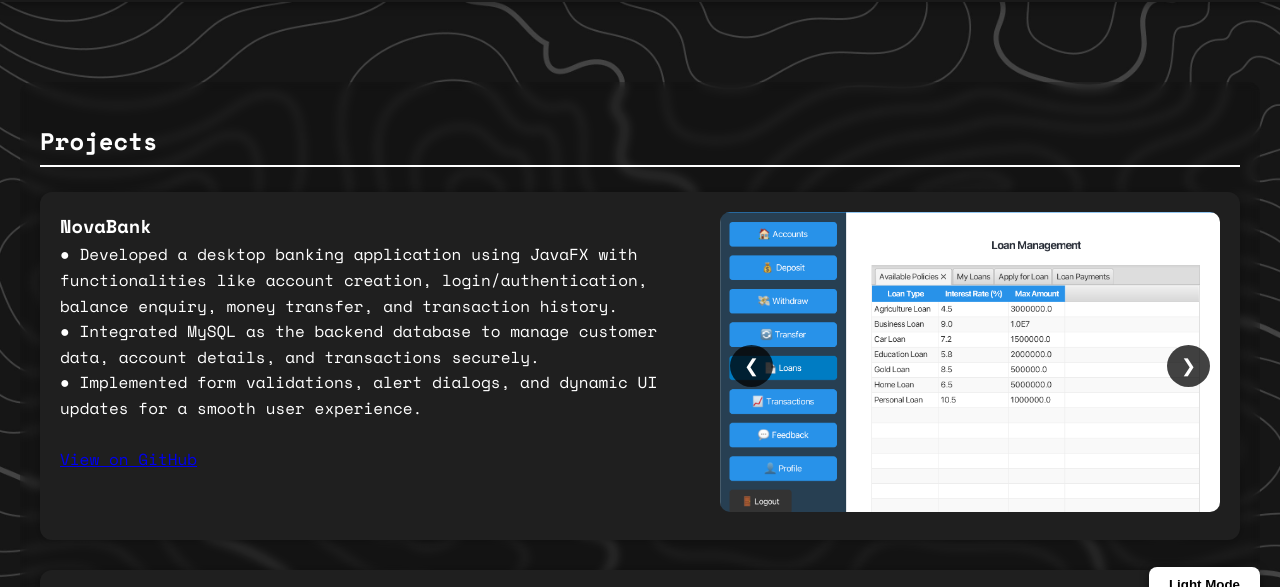
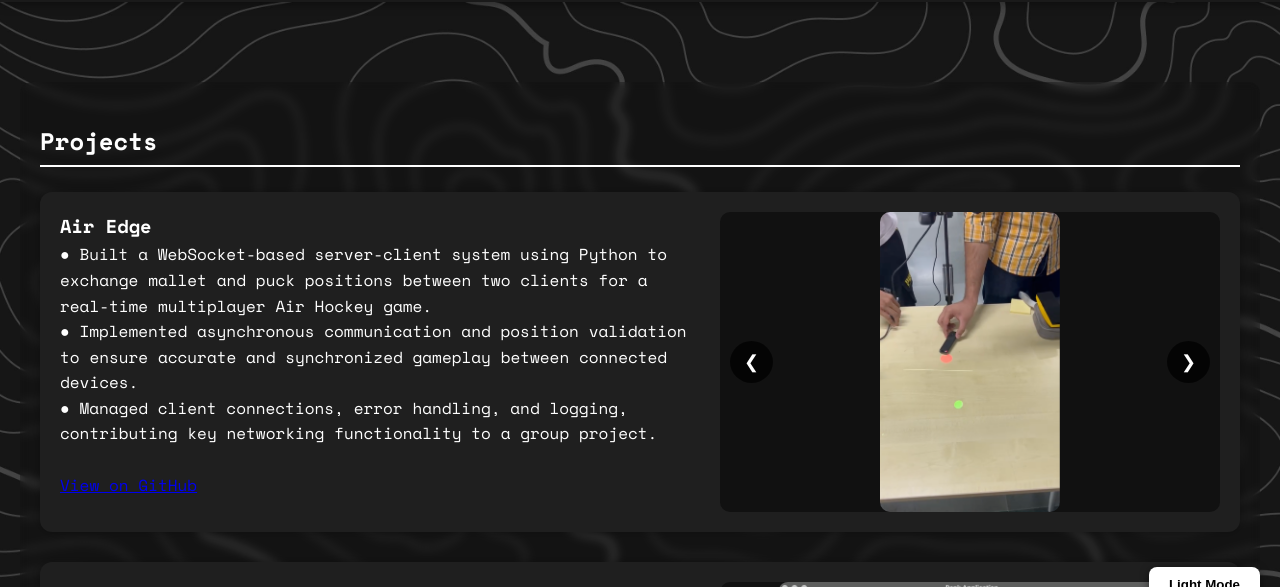
Before and after one commit to mad-guitaristJD/JaideepDahiya, a plain HTML site: page project.html in a window 1280 px wide. Shown: the part 138-725 px from the top of the page. Drawn offline with nearby package versions, Linux system fonts and the light colour scheme.

Commit message:
added air-edge

```diff
--- a/project.html
+++ b/project.html
@@ -35,6 +35,26 @@
 
   <section class="page-content">
     <h2>Projects</h2>
+
+    <div class="project-card">
+      <div class="project-content">
+        <div class="project-text">
+          <h3>Air Edge</h3>
+          <p>
+            ● Built a WebSocket-based server-client system using Python to exchange mallet and puck positions between two clients for a real-time multiplayer Air Hockey game.
+            <br> ● Implemented asynchronous communication and position validation to ensure accurate and synchronized gameplay between connected devices.
+            <br> ● Managed client connections, error handling, and logging, contributing key networking functionality to a group project.
+          </p>
+          <br>
+          <a href="https://github.com/CosecSecCot/Air-Edge.git" target="_blank">View on GitHub</a>
+        </div>
+        <div class="project-slider" data-project="air_edge">
+          <img class="slider-img" src="images/air-edge.png" alt="air-edge">
+          <button class="slider-btn prev">❮</button>
+          <button class="slider-btn next">❯</button>
+        </div>
+      </div>
+    </div>
 
     <div class="project-card">
       <div class="project-content">
--- a/script.js
+++ b/script.js
@@ -80,6 +80,7 @@ const projects = {
   ids: ["images/ids.jpeg", "images/ids2.jpeg", "images/ids3.jpeg"],
   angry: ["images/ang1.png", "images/ang2.png", "images/ang3.png","images/ang4.png","images/ang5.png"],
   bank: ["images/bank1.png", "images/bank2.png","images/bank3.png", "images/bank4.png"],
+  air_edge: ["images/air-edge2.png", "images/air-edge.png"],
 };
 
 document.querySelectorAll(".project-slider").forEach(slider => {
--- a/style.css
+++ b/style.css
@@ -126,7 +126,7 @@ nav a:hover {
   background: #1f1f1f;
   color: #fff;
   box-shadow: 0 0 10px rgba(0, 0, 0, 0.3);
-  transition: all 0.3s ease;
+  transition: all 0.8s ease;
 }
 
 .project-card:hover {
@@ -150,10 +150,33 @@ nav a:hover {
 .project-slider {
   flex: 1;
   min-width: 300px;
-  max-width: 500px; /* 🔧 CONTROL SLIDER WIDTH HERE */
+  max-width: 500px;
+  height: 300px; /* ✨ FIXED HEIGHT */
   position: relative;
   overflow: hidden;
+  background: #111; /* Optional, looks good if image is smaller */
+  display: flex;
+  justify-content: center;
+  align-items: center;
+  border-radius: 10px;
 }
+
+
+.project-slider img {
+  max-width: 100%;
+  max-height: 100%;
+  width: auto;
+  height: auto;
+  object-fit: contain; /* ✅ Ensures image fits properly */
+  display: block;
+  transition: transform 0.4s ease;
+}
+
+.project-slider:hover img {
+  transform: scale(1.05);
+}
+
+
 
 /* 🔧 CONTROL IMAGE WIDTH/HEIGHT HERE */
 .slider-img {
@@ -351,6 +374,10 @@ body.light-mode .project-card {
   box-shadow: 0 0 10px rgba(0, 0, 0, 0.1);
 }
 
+body.light-mode .project-slider {
+  background: #8a8484;
+}
+
 body.light-mode .navbar,
 body.light-mode footer,
 body.light-mode .hamburger  {
```
Also changed, not shown: images/air-edge.png (added), images/air-edge2.png (added).
